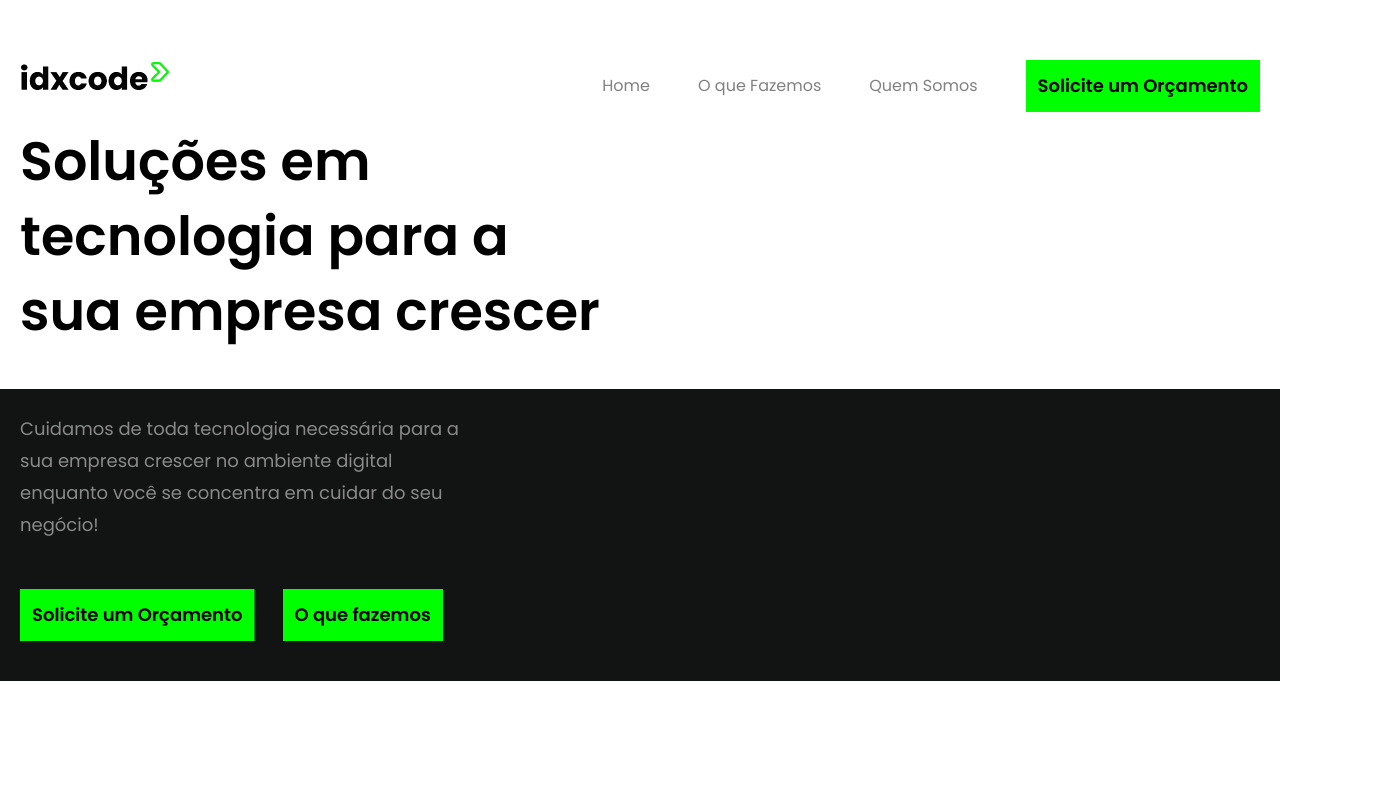
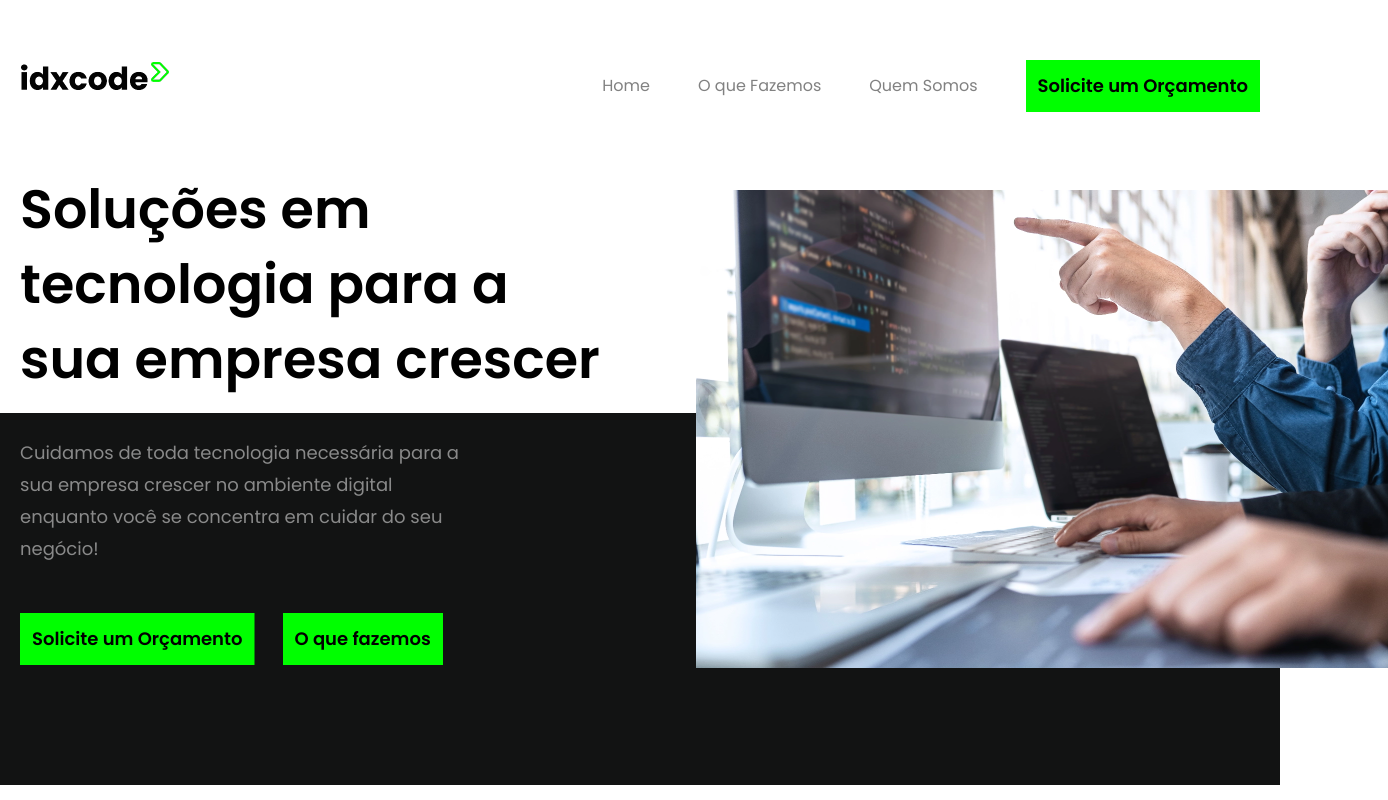
Before and after one commit to vf-jara/idxcode, a Next.js app: page / in a window 1280 px wide. Shown: the whole page, 1388 px wide, since content can reach past the window. Built offline with nearby package versions, Linux system fonts and the light colour scheme.

Commit message:
hero modelo inicial concluído

```diff
--- a/components/Hero/Hero.jsx
+++ b/components/Hero/Hero.jsx
@@ -1,19 +1,18 @@
+import React from 'react';
 import styles from './hero.module.css';
-import Image from 'next/image'
-import imagem from '../../public/assets/images/computador.png'
+import Image from 'next/image';
+import imagem from '../../public/assets/images/computador.png';
 import BotaoOrcamento from '../botaoOrcamento/BotaoOrcamento';
 export default function Hero() {
     return (
         <>
             <div className="w-full bg-white">
                 <div className="container mx-auto px-5 flex">
-                    <div className="mb-10 flex-col w-1/2">
+                    <div className="mb-4 flex-col w-1/2">
                         <h1 className={styles.title}>Soluções em<br /> tecnologia para a <br />sua empresa crescer</h1>
                     </div>
-                    <div className="mb-10 flex-col w-1/2">
-
+                    <div className="mb-5 flex-col w-1/2">
                     </div>
-
                 </div>
             </div>
             <div className="w-full bg-idx-bg-black">
@@ -22,16 +21,16 @@ export default function Hero() {
                         <div className={`${styles.text} . mt-6 mb-12 w-3/4`}>
                             <p>Cuidamos de toda tecnologia necessária para a sua empresa crescer no ambiente digital enquanto você se concentra em cuidar do seu negócio!</p>
                         </div>
-                        <div className="space-x-7">
+                        <div className="space-x-7 pb-20">
                             <BotaoOrcamento texto="Solicite um Orçamento" />
                             <BotaoOrcamento texto="O que fazemos" />
-
                         </div>
                     </div>
-                    <div className="mb-10 flex-col w-1/2">
-
+                    <div className="mb-10 flex-col w-1/2 relative">
+                        <div className="absolute bottom-[70px] right-[-10vw]">
+                            <Image src={imagem} alt= 'mãos apontando para o computador' width='692' height='478' />
+                        </div>
                     </div>
-
                 </div>
             </div>
         </>
--- a/components/Navbar/Navbar.jsx
+++ b/components/Navbar/Navbar.jsx
@@ -4,7 +4,7 @@ import Menu from "../menu/Menu";
 export default function Navbar() {
     return (
         <>
-            <nav className="flex z-10 justify-between container">
+            <nav className="flex z-10 justify-between container my-12">
                 <div>
                     <Logo />
                 </div>
--- a/pages/index.jsx
+++ b/pages/index.jsx
@@ -9,7 +9,7 @@ import Navbar from "../components/Navbar/Navbar";
 export default function Home() {
   return (
     <>
-      <div className="container mx-auto px-5 pt-12">
+      <div className="container mx-auto px-5">
         <Navbar />
 
       </div>
--- a/styles/globals.css
+++ b/styles/globals.css
@@ -21,5 +21,5 @@ a {
 }
 
 .container {
-  max-width: 1440px;
+  max-width: 1280px;
 }
```
Also changed, not shown: components/Hero/hero.module.css (line endings or trailing spaces).
